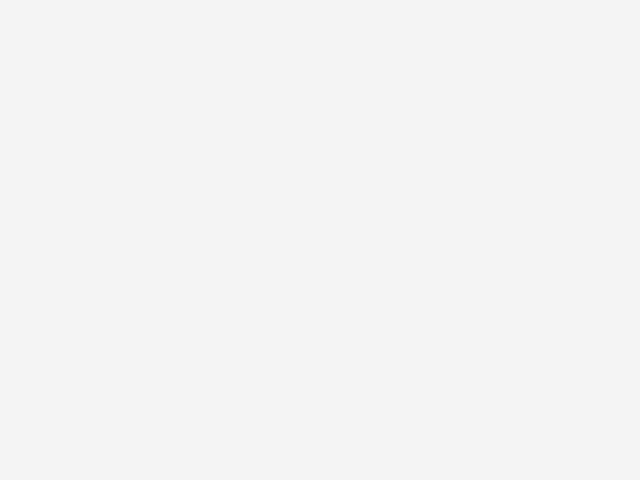
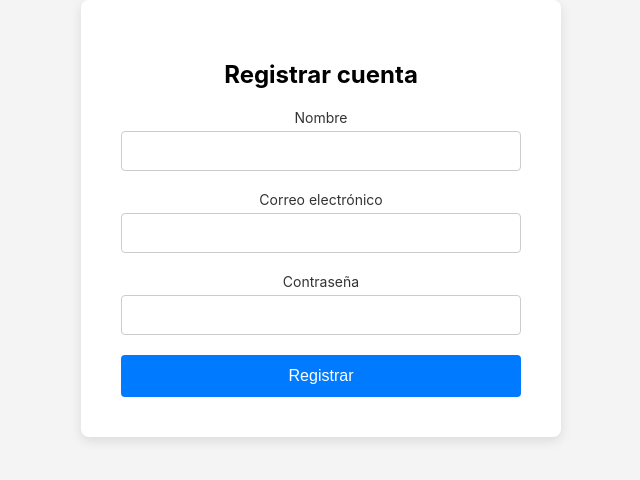
Before and after one commit to Zwtzi/classroom_project, a React (Create React App) app in the folder frontend/: page /register in a window 1280 px wide. Before the commit this address had no page. Shown: the top 480 px of the page, without its empty margins (319-959 px from the left). Built offline with nearby package versions, Linux system fonts and the light colour scheme.

Commit message:
Register routes

```diff
--- a/frontend/src/App.js
+++ b/frontend/src/App.js
@@ -3,8 +3,8 @@ import { BrowserRouter as Router, Route, Routes } from 'react-router-dom';
 import Dashboard from './student/Dashboard';
 import Dashboard2 from './teacher/Dashboard2';
 import Login from './pages/Login';
+import Register from './pages/Register';
 import ClassView from './teacher/ClassView';
-
 
 const App = () => {
   return (
@@ -12,6 +12,7 @@ const App = () => {
       <div>
         <Routes>
           <Route path="/" element={<Login />} />
+          <Route path="/register" element={<Register />} />
           <Route path="/student/dashboard" element={<Dashboard />} />
           <Route path="/teacher/dashboard2" element={<Dashboard2 />} />
           <Route path="/class/:classCode" element={<ClassView />} />
--- /dev/null
+++ b/frontend/src/pages/Register.js
@@ -0,0 +1,75 @@
+import React, { useState } from 'react';
+import axios from 'axios';  // Importamos Axios
+import { useNavigate } from 'react-router-dom';
+import '../styles/Forms.css';  // Asegúrate de que la ruta sea la correcta
+
+const Register = () => {
+  const navigate = useNavigate();
+  const [nombre, setNombre] = useState('');
+  const [correo, setCorreo] = useState('');
+  const [contrasena, setContrasena] = useState('');
+  const [error, setError] = useState(null);
+
+  const handleSubmit = async (e) => {
+    e.preventDefault();
+
+    // Realizamos la solicitud POST para registrar el nuevo usuario
+    try {
+      const response = await axios.post('http://localhost:8000/api/usuarios', {
+        nombre: nombre,
+        correo: correo,
+        contrasena: contrasena
+      });
+
+      // Si la respuesta es exitosa, redirigimos al login o dashboard
+      if (response.status === 201) {
+        navigate('/login');  // Redirige al login o donde desees
+      }
+    } catch (error) {
+      // Si hay un error (como un correo duplicado), mostramos un mensaje
+      setError('Error al registrar el usuario');
+    }
+  };
+
+  return (
+    <div className="auth-container">
+      <h2>Registrar cuenta</h2>
+      <form onSubmit={handleSubmit} className="auth-form">
+        <div className="input-group">
+          <label htmlFor="nombre">Nombre</label>
+          <input
+            type="text"
+            id="nombre"
+            value={nombre}
+            onChange={(e) => setNombre(e.target.value)}
+            required
+          />
+        </div>
+        <div className="input-group">
+          <label htmlFor="email">Correo electrónico</label>
+          <input
+            type="email"
+            id="email"
+            value={correo}
+            onChange={(e) => setCorreo(e.target.value)}
+            required
+          />
+        </div>
+        <div className="input-group">
+          <label htmlFor="password">Contraseña</label>
+          <input
+            type="password"
+            id="password"
+            value={contrasena}
+            onChange={(e) => setContrasena(e.target.value)}
+            required
+          />
+        </div>
+        <button type="submit" className="btn">Registrar</button>
+        {error && <p className="error-message">{error}</p>} {/* Mostrar mensaje de error */}
+      </form>
+    </div>
+  );
+};
+
+export default Register;
```
